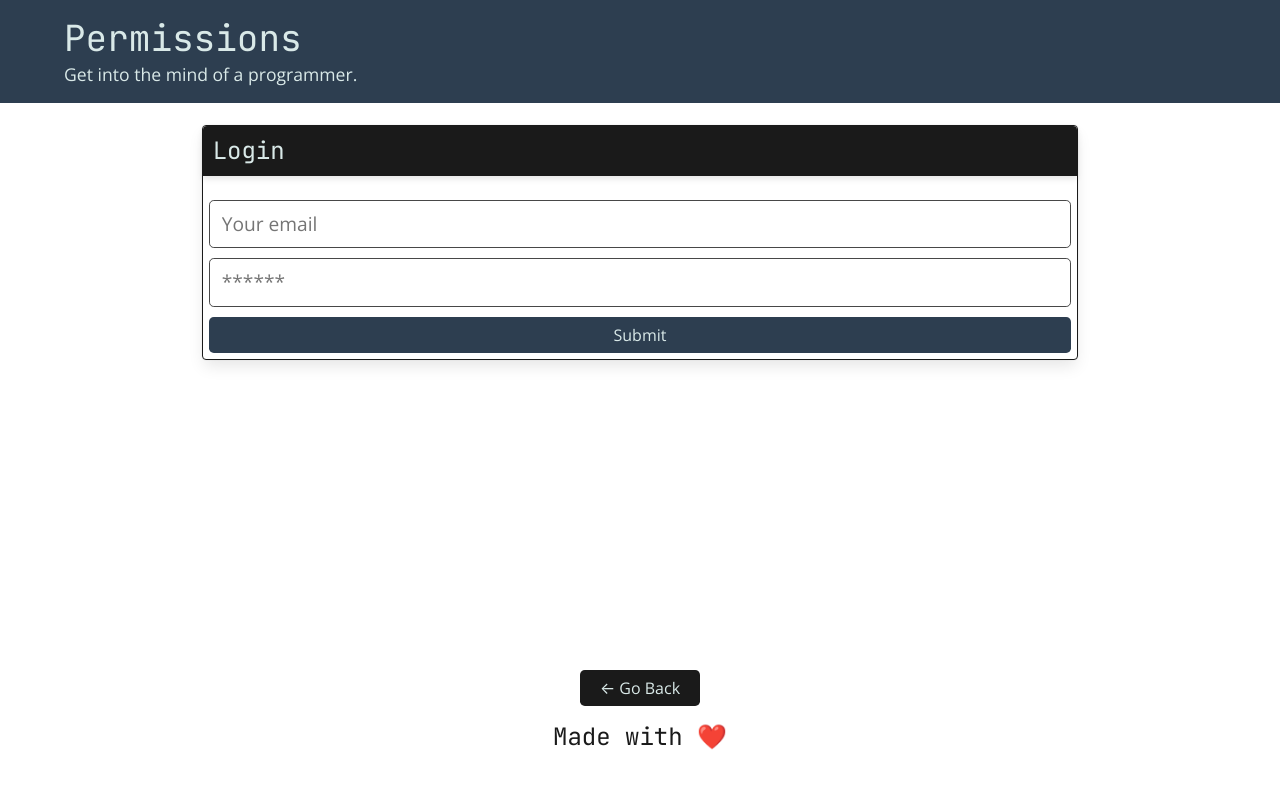
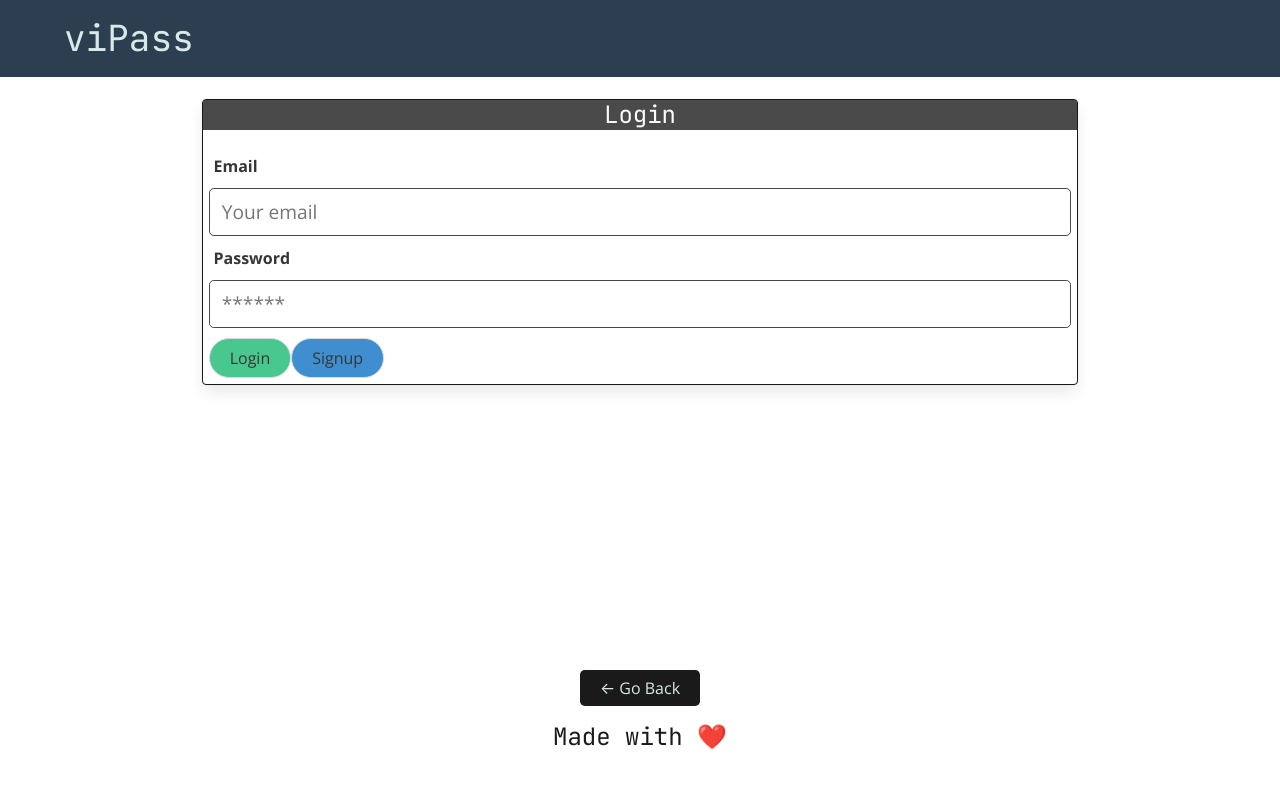
Before and after one commit to kmcwilliams1/viPass, a React (Create React App) app in the folder client/: page /login in a window 1280 px wide. Shown: the top 788 px of the page. Built offline with nearby package versions, Linux system fonts and the light colour scheme.

Commit message:
updated login page

```diff
--- a/client/public/index.html
+++ b/client/public/index.html
@@ -29,6 +29,7 @@
     <link rel="preconnect" href="https://fonts.gstatic.com" />
     <link href="https://fonts.googleapis.com/css2?family=JetBrains+Mono:ital,wght@0,400;0,700;1,400&family=Open+Sans:wght@400;700&display=swap" rel="stylesheet" />
     <title>viPass</title>
+    <link rel="stylesheet" href="https://cdn.jsdelivr.net/npm/bulma@0.9.3/css/bulma.min.css">
   </head>
   <body>
     <noscript>You need to enable JavaScript to run this app.</noscript>
--- a/client/src/components/Header/index.js
+++ b/client/src/components/Header/index.js
@@ -13,9 +13,9 @@ const Header = () => {
       <div className="container flex-row justify-space-between-lg justify-center align-center">
         <div>
           <Link className="text-light" to="/">
-            <h1 className="m-0">Permissions</h1>
+            <h1 className="m-0">viPass</h1>
           </Link>
-          <p className="m-0">Get into the mind of a programmer.</p>
+
         </div>
         <div>
           {Auth.loggedIn() ? (
--- a/client/src/pages/Login.js
+++ b/client/src/pages/Login.js
@@ -44,7 +44,7 @@ const Login = (props) => {
     <main className="flex-row justify-center mb-4">
       <div className="col-12 col-lg-10">
         <div className="card">
-          <h4 className="card-header bg-dark text-light p-2">Login</h4>
+          <h4 className="has-background-grey-dark has-text-white-bis has-text-centered">Login</h4>
           <div className="card-body">
             {data ? (
               <p>
@@ -52,7 +52,10 @@ const Login = (props) => {
                 <Link to="/">back to the homepage.</Link>
               </p>
             ) : (
+
               <form onSubmit={handleFormSubmit}>
+                <label class="label">Email</label>
+
                 <input
                   className="form-input"
                   placeholder="Your email"
@@ -61,6 +64,8 @@ const Login = (props) => {
                   value={formState.email}
                   onChange={handleChange}
                 />
+
+                <label class="label">Password</label>
                 <input
                   className="form-input"
                   placeholder="******"
@@ -69,12 +74,19 @@ const Login = (props) => {
                   value={formState.password}
                   onChange={handleChange}
                 />
-                <button
-                  className="btn btn-block btn-primary"
+                <button class="button is-rounded has-background-success"
+                  // className="btn btn-block btn-primary"
                   style={{ cursor: 'pointer' }}
                   type="submit"
                 >
-                  Submit
+                  Login
+                </button>
+                <button class="button is-rounded has-background-info"
+                  // className="btn btn-block btn-primary"
+                  style={{ cursor: 'pointer' }}
+                  type="submit"
+                >
+                  Signup
                 </button>
               </form>
             )}
```
Also changed, not shown: 1 other file (tests, documents, lock files or other folders).
